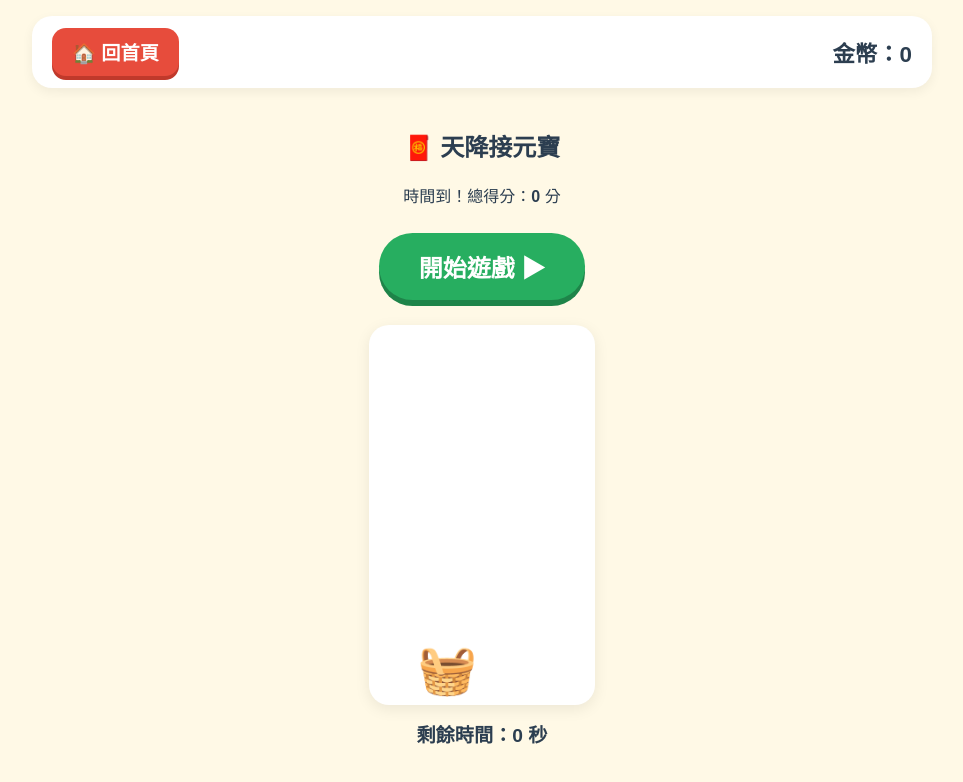
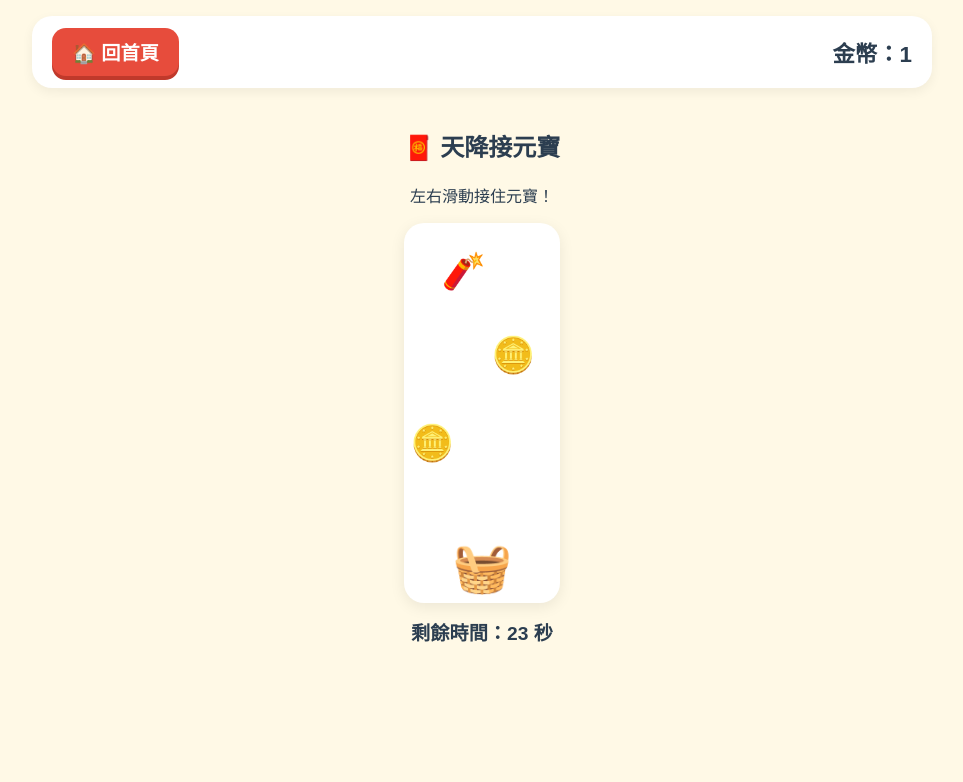
Before and after one commit to KS123454321/reaction-games, a plain HTML site: page catch-gold.html in a window 1280 px wide. Both pictures are taken after a click on the button "開始遊戲 ▶". Shown: the whole page, without its empty margins (158-1121 px from the left). Drawn offline with Linux system fonts and the light colour scheme.

Commit message:
Add files via upload

```diff
--- a/catch-gold.html
+++ b/catch-gold.html
@@ -35,13 +35,17 @@
 
     <script src="common.js"></script>
     <script>
-        let score = 0, timeLeft = 25, isStarted = false, gameTimer = null, dropTimer = null;
+        let score = 0, timeLeft = 25, isStarted = false;
+        let gameTimer = null, dropTimer = null, clockTimer = null;
         let basketX = 190;
         const items = [];
 
         function startGame() {
-            score = 0; timeLeft = 25; isStarted = true;
+            score = 0;
+            timeLeft = 25;
+            isStarted = true;
             document.getElementById('score').innerText = score;
+            document.getElementById('time').innerText = timeLeft;
             document.getElementById('config-box').style.display = 'none';
             document.getElementById('msg').innerText = '左右滑動接住元寶！';
 
@@ -54,16 +58,27 @@
             basketX = (area.clientWidth - 70) / 2;
             document.getElementById('basket').style.left = basketX + 'px';
 
+            // 清除所有舊的計時器
             if (gameTimer) clearInterval(gameTimer);
             if (dropTimer) clearInterval(dropTimer);
+            if (clockTimer) clearInterval(clockTimer);
 
+            // 1. 遊戲畫面與物理更新迴圈 (每 30 毫秒)
             gameTimer = setInterval(() => {
+                if (isStarted) updateItems();
+            }, 30);
+
+            // 2. 正常的一秒倒數計時器 (每 1000 毫秒)
+            clockTimer = setInterval(() => {
+                if (!isStarted) return;
                 timeLeft--;
                 document.getElementById('time').innerText = timeLeft;
-                if (timeLeft <= 0) endGame();
-                updateItems();
-            }, 30);
+                if (timeLeft <= 0) {
+                    endGame();
+                }
+            }, 1000);
 
+            // 3. 掉落物生成器 (每 650 毫秒)
             dropTimer = setInterval(spawnItem, 650);
         }
 
@@ -108,15 +123,15 @@
 
             for (let i = items.length - 1; i >= 0; i--) {
                 let item = items[i];
-                item.y += 4; // 下落速度調適平緩
+                item.y += 4; // 下落速度
                 item.el.style.top = item.y + 'px';
 
-                // 判斷是否掉落到籃子的高度區間 (距離底部大約 40px ~ 90px 之間)
+                // 判斷是否掉落到籃子的高度區間
                 const itemBottom = item.y + 40;
                 const catchLine = areaHeight - 85;
 
                 if (itemBottom >= catchLine && item.y <= areaHeight - 30) {
-                    // 檢查水平範圍是否有對準籃子（容許左右各 15px 誤差）
+                    // 檢查水平範圍是否有對準籃子
                     if (item.x + 20 >= basketX - 10 && item.x + 20 <= basketX + 80) {
                         if (item.isBomb) {
                             score = Math.max(0, score - 5);
@@ -144,6 +159,8 @@
             isStarted = false;
             clearInterval(gameTimer);
             clearInterval(dropTimer);
+            clearInterval(clockTimer);
+
             document.querySelectorAll('.item').forEach(el => el.remove());
             items.length = 0;
 
```
